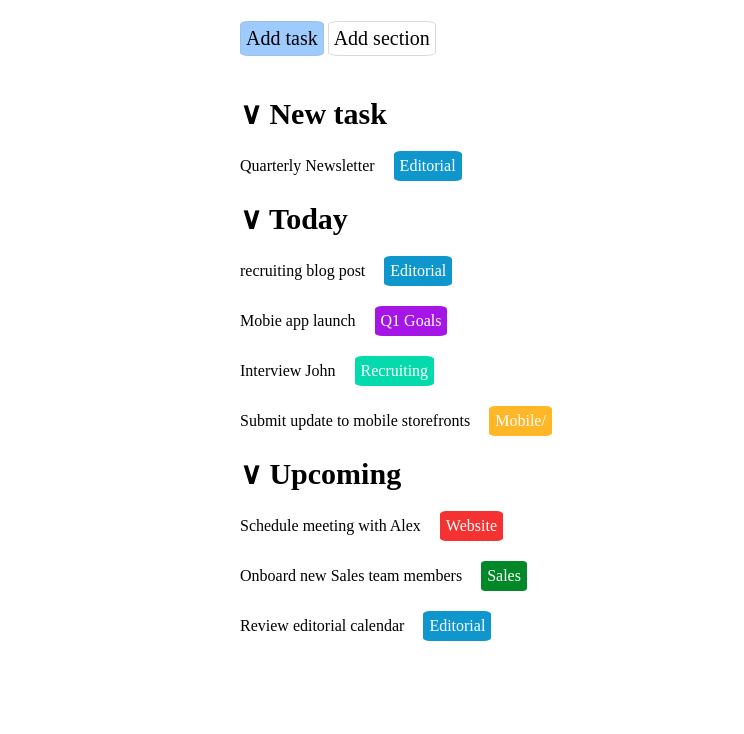
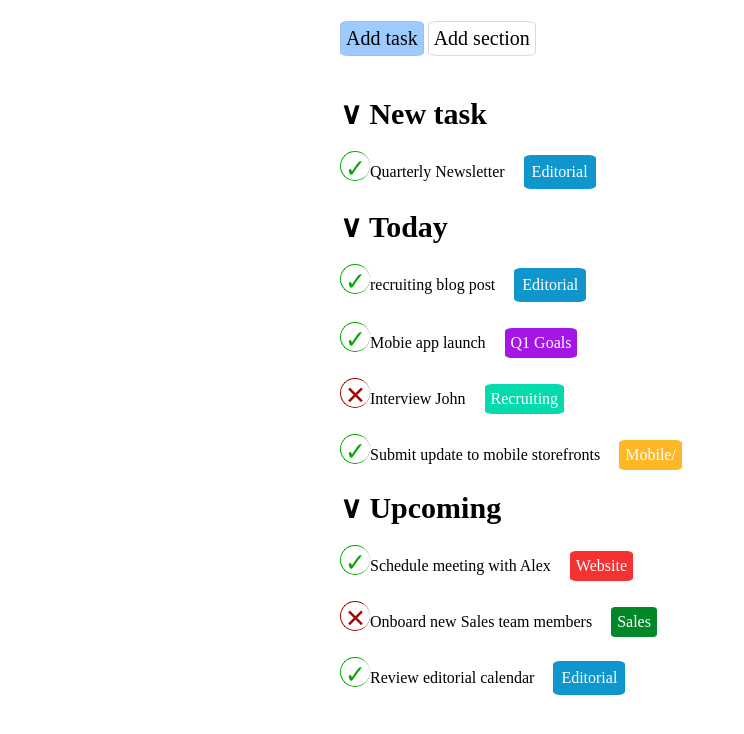
Before and after one commit to RaffaeleVallifuoco/html-css-toboolist, a plain HTML site: page index.html in a window 1280 px wide. Shown: the part 56-790 px from the top of the page, without its empty margins (0-744 px from the left). Drawn offline with Linux system fonts and the light colour scheme.

Commit message:
add checkbox

```diff
--- a/css/style.css
+++ b/css/style.css
@@ -1,9 +1,4 @@
 /* font */
-.roboto-regular {
-    font-family: "Roboto", sans-serif;
-    font-weight: 400;
-    font-style: normal;
-}
 
 /* reset */
 *{
@@ -27,7 +22,7 @@ span {
 
 /* main */
 .container {
-    width: 800px;
+    width: 600px;
     margin: 0 auto;
 }
 
@@ -68,7 +63,8 @@ strong  {
 }
 
 .editorial {
-    padding: 6px;
+    text-align: center;
+    padding: 8px;
     border-radius: 10%;
     background-color: rgb(15, 151, 205);
     color: white;
@@ -114,3 +110,27 @@ strong  {
     color: white;
     font-style: bold;
 }
+
+.ceck {
+    width: 30px;
+    height: 30px;
+    padding: 2px;
+    border: 1px solid;
+    border-radius: 50%;
+    color: rgb(0, 167, 0);
+    font-size: 25px;
+    text-align: center;
+    border-right: 5px;
+}
+
+.denied {
+    width: 30px;
+    height: 30px;
+    padding: 2px;
+    border: 1px solid;
+    border-radius: 50%;
+    color: rgb(167, 0, 0);
+    font-size: 25px;
+    text-align: center;
+    border-right: 5px;
+}
--- a/index.html
+++ b/index.html
@@ -6,11 +6,7 @@
     <title>Toboolist</title>
     <link rel="stylesheet" href="./css/style.css">
     <!-- font -->
-    <link rel="preconnect" href="https://fonts.googleapis.com">
-    <link rel="preconnect" href="https://fonts.gstatic.com" crossorigin>
-    <link
-        href="https://fonts.googleapis.com/css2?family=Open+Sans:ital,wght@0,300..800;1,300..800&family=Roboto:ital,wght@0,100;0,300;0,400;0,500;0,700;0,900;1,100;1,300;1,400;1,500;1,700;1,900&display=swap"
-        rel="stylesheet">
+
 
 
 </head>
@@ -32,24 +28,24 @@
                     <li>
                         <strong>&#8744; New task</strong>
                     </li>
-                    <li><span class="item">Quarterly Newsletter</span> <span class="category editorial">Editorial</span></li>
+                    <li><span class="ceck">&#10003;</span><span class="item">Quarterly Newsletter</span> <span class="category editorial">Editorial</span></li>
                 </ul>
             </p>
             <p class="section">
                 <ul class="Today">
                     <li><strong>&#8744 Today</strong></li>
-                    <li><span class="item">recruiting blog post</span> <span class="category editorial">Editorial</span></li>
-                    <li><span class="item">Mobie app launch</span> <span class="category goals">Q1 Goals</span></li>
-                    <li><span class="item">Interview John</span> <span class="category recruiting">Recruiting</span></li>
-                    <li><span class="item">Submit update to mobile storefronts</span> <span class="category mobile">Mobile/</li>
+                    <li><span class="ceck">&#10003;</span><span class="item">recruiting blog post</span> <span class="category editorial">Editorial</span></li>
+                    <li><span class="ceck">&#10003;</span><span class="item">Mobie app launch</span> <span class="category goals">Q1 Goals</span></li>
+                    <li><span class="denied">&#x2715;</span><span class="item">Interview John</span> <span class="category recruiting">Recruiting</span></li>
+                    <li><span class="ceck">&#10003;</span><span class="item">Submit update to mobile storefronts</span> <span class="category mobile">Mobile/</li>
             </p>
             <p class="section">
                 </ul>
                 <ul class="upcoming">
                     <li><strong>&#8744 Upcoming</strong></li>
-                    <li><Span class="item">Schedule meeting with Alex</Span> <span class="category website">Website</span></li>
-                    <li><span class="item">Onboard new Sales team members</span> <span class="category sales">Sales</span> </li>
-                    <li><span class="item"> Review editorial calendar</span> <span class="category editorial"> Editorial</span></li>
+                    <li><span class="ceck">&#10003;</span><Span class="item">Schedule meeting with Alex</Span> <span class="category website">Website</span></li>
+                    <li><span class="denied">&#x2715;</span><span class="item">Onboard new Sales team members</span> <span class="category sales">Sales</span> </li>
+                    <li><span class="ceck">&#10003;</span><span class="item"> Review editorial calendar</span> <span class="category editorial"> Editorial</span></li>
 
                 </ul>
             </p>
```
